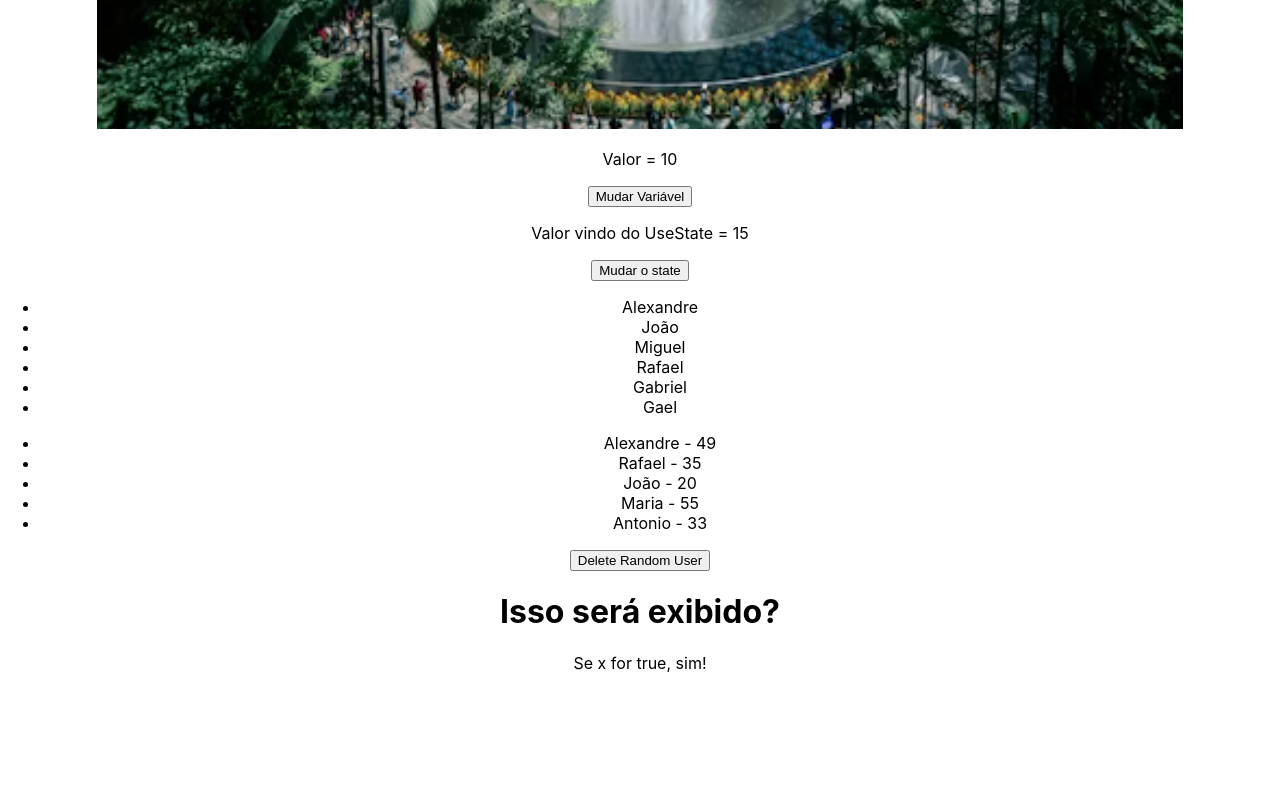
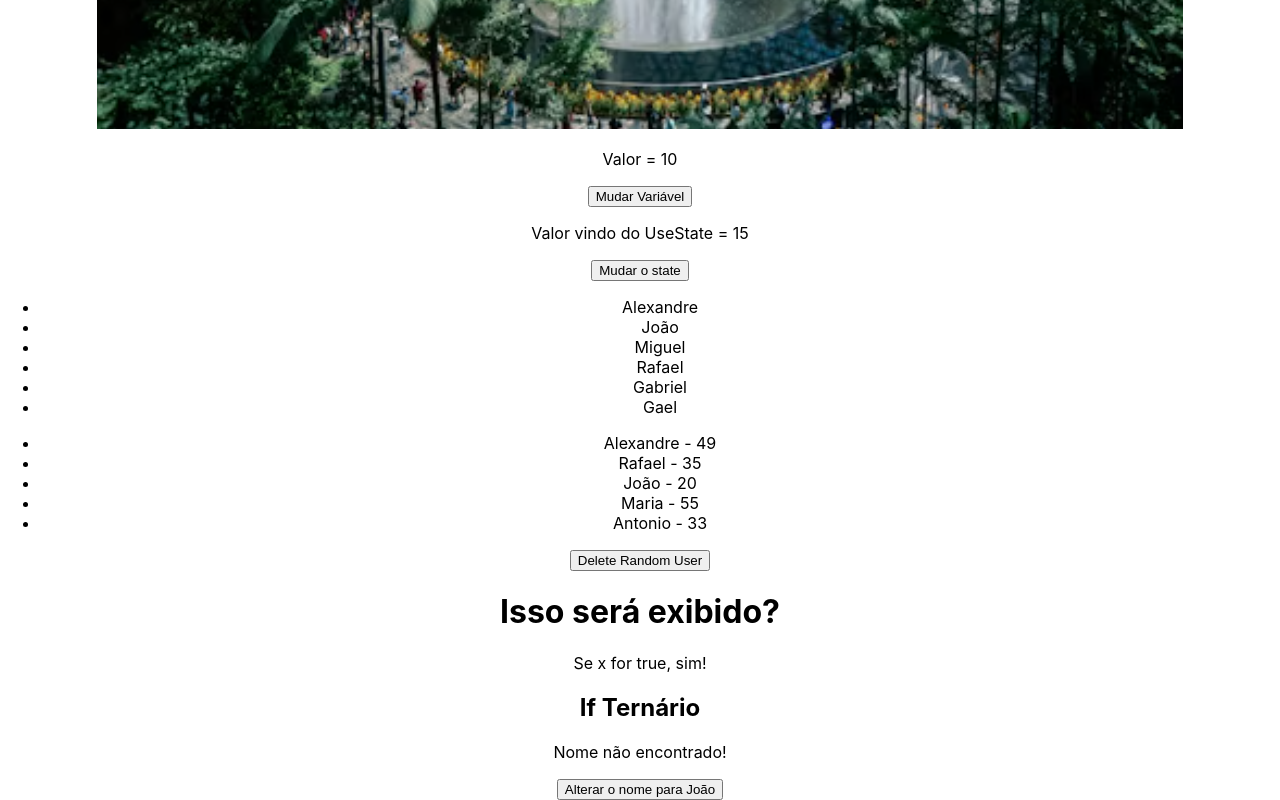
Before and after one commit to xanderifer1974/curso-react-do-zero-a-maestria-avancando, a React (Create React App) app: page / in a window 1280 px wide. Shown: the part 1499-2299 px from the top of the page. Before the commit the page ends 2188 px from the top, so only its background shows below. Built offline with nearby package versions, Linux system fonts and the light colour scheme.

Commit message:
If e else no JSX

```diff
--- a/src/components/ConditionalRender.jsx
+++ b/src/components/ConditionalRender.jsx
@@ -3,11 +3,23 @@ import { useState } from "react"
 
 const ConditionalRender = () => {
   const [x] = useState(true);
+  const [name, setName] = useState("Matheus");
     return (
     <div>
         <h1>Isso será exibido?</h1>
         {x && <p>Se x for true, sim!</p>}
         {!x && <p>Agora x é falso!</p>}
+        <h2>If Ternário</h2>
+        {name ==="João"? (
+            <div>
+                <p>O nome é João!</p>
+            </div>
+        ): (
+            <div>
+                <p>Nome não encontrado!</p>
+            </div>
+        )}
+        <button onClick={() => setName("João")}>Alterar o nome para João</button>
     </div>
   )
 }
```
